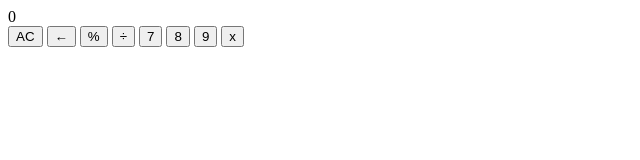
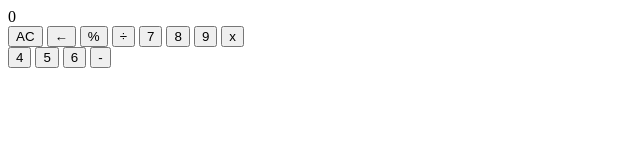
Before and after one commit to ChriistopherAaron/calculator, a plain HTML site: page index.html in a window 1280 px wide. Shown: the whole page, without its empty margins (0-640 px from the left). Drawn offline with Linux system fonts and the light colour scheme.

Commit message:
Added row 3 keypad area in HTML

```diff
--- a/index.html
+++ b/index.html
@@ -31,6 +31,13 @@
                   <button class="btn btn-operaator" data-action="multiply">x</button>
             </div>
 
+                <!-- Row 3-->
+
+                <button class="btn">4</button>
+                <button class="btn">5</button>
+                <button class="btn">6</button>
+                <button class="btn btn-operator" data-action="subtract">-</button>
+
 
 
 </body>
```
